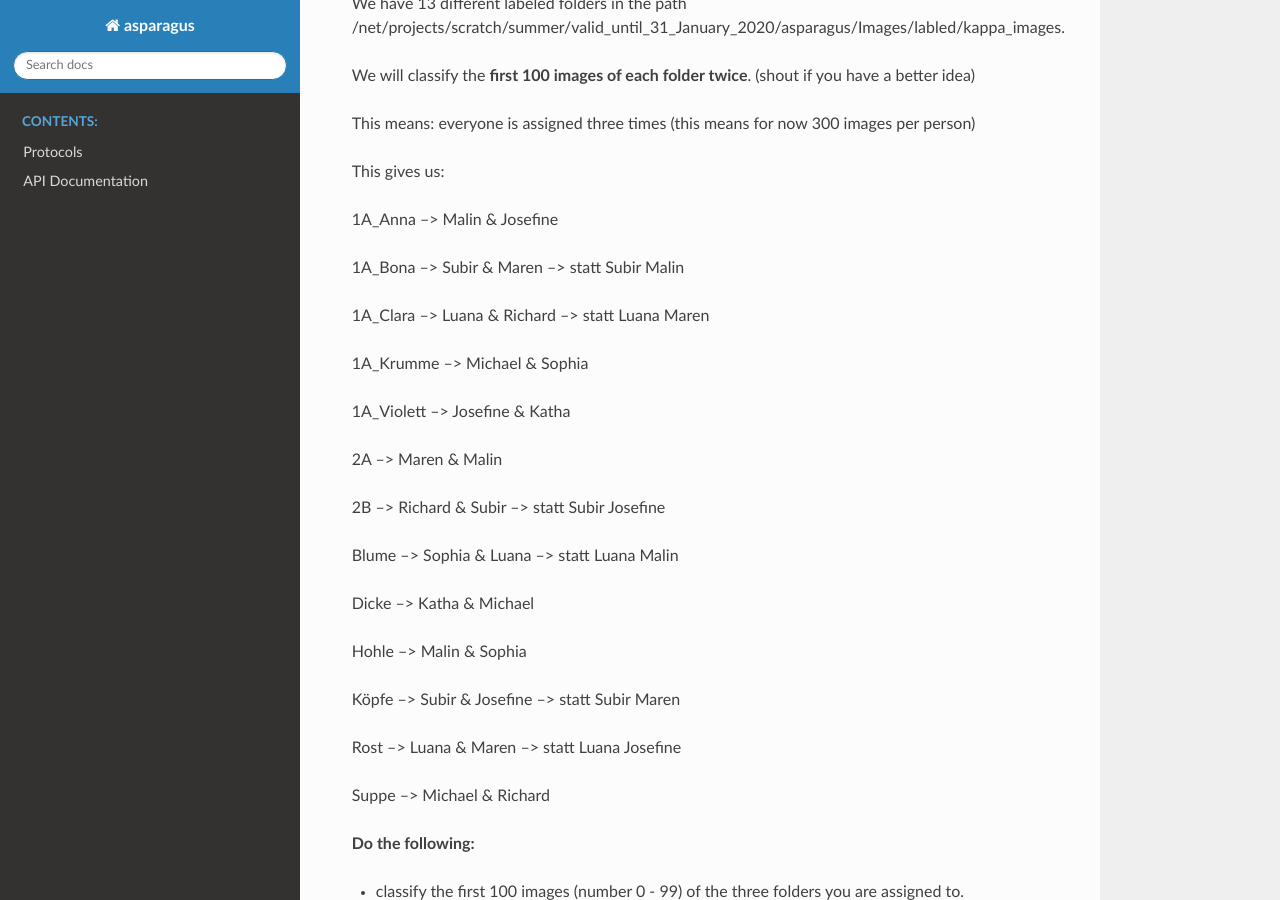
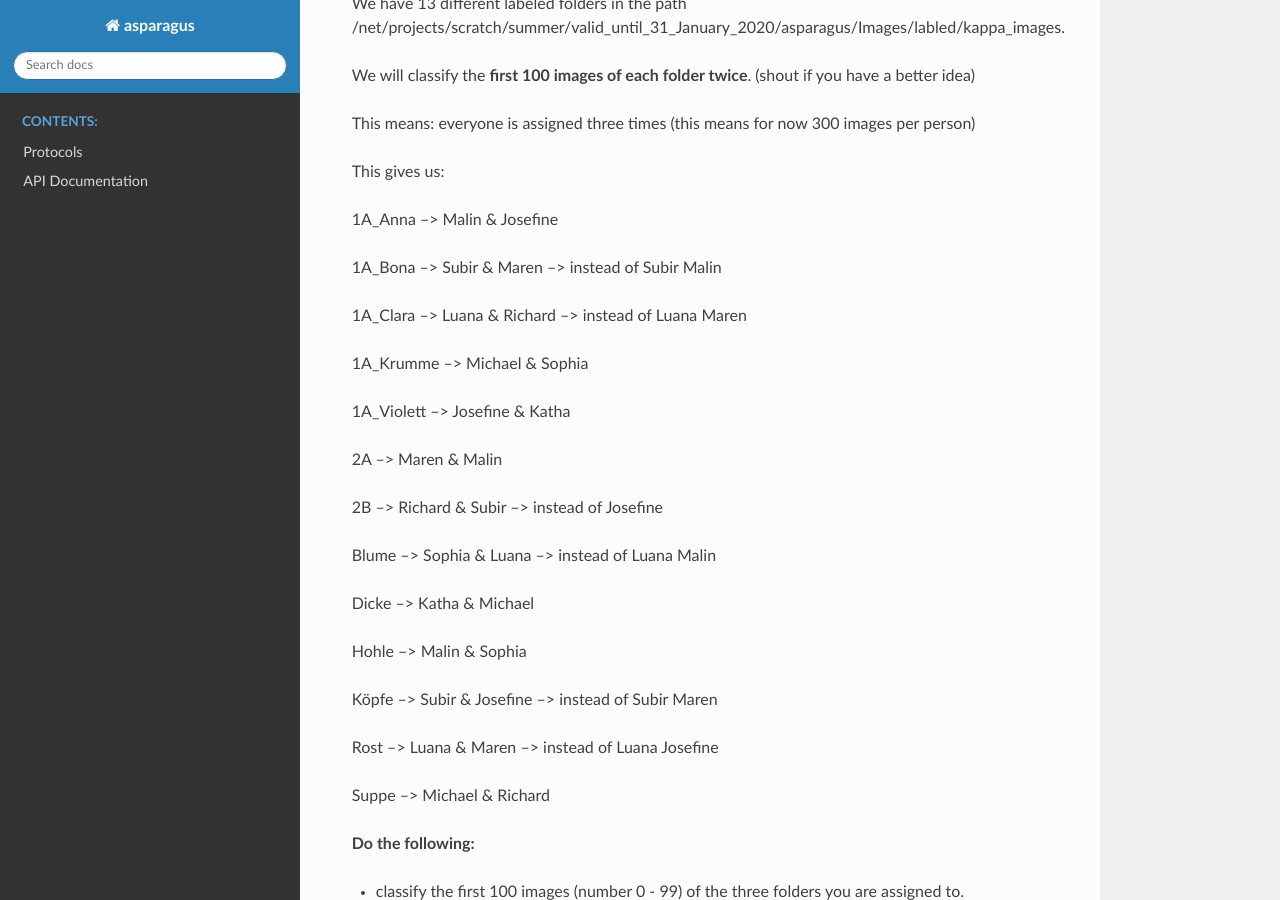
Before and after one commit to CogSciUOS/asparagus, a Sphinx documentation site: the page built from docs/manual_how_to_label.md, in a window 1280 px wide and 900 px high, scrolled down 3182 px. Built offline with Sphinx 7.4.7 and the Read the Docs theme 2.0.0, drawn with Linux system fonts in a browser that asks for light colours; the version number could not be read and is left out.

Commit message:
continuous language

```diff
--- a/docs/manual_how_to_label.md
+++ b/docs/manual_how_to_label.md
@@ -107,9 +107,9 @@ This gives us:
 
 1A_Anna --> Malin & Josefine
 
-1A_Bona --> Subir & Maren --> statt Subir Malin
+1A_Bona --> Subir & Maren --> instead of Subir Malin
 
-1A_Clara --> Luana & Richard  --> statt Luana Maren
+1A_Clara --> Luana & Richard  --> instead of Luana Maren
 
 1A_Krumme --> Michael & Sophia
 
@@ -117,17 +117,17 @@ This gives us:
 
 2A --> Maren & Malin
 
-2B --> Richard & Subir --> statt Subir Josefine
+2B --> Richard & Subir --> instead of Josefine
 
-Blume --> Sophia & Luana --> statt Luana Malin
+Blume --> Sophia & Luana --> instead of Luana Malin
 
 Dicke --> Katha & Michael
 
 Hohle --> Malin & Sophia
 
-Köpfe --> Subir & Josefine --> statt Subir Maren
+Köpfe --> Subir & Josefine --> instead of Subir Maren
 
-Rost --> Luana & Maren --> statt Luana Josefine
+Rost --> Luana & Maren --> instead of Luana Josefine
 
 Suppe --> Michael & Richard
 
```
